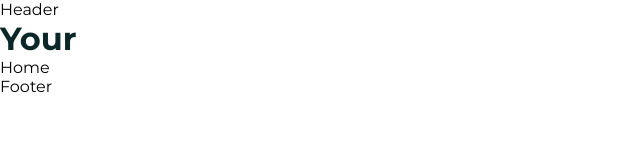
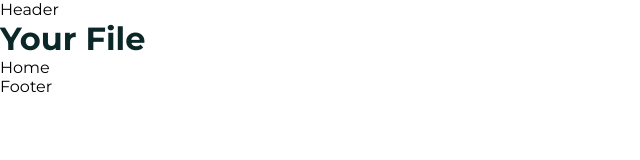
Before and after one commit to Adi-283/VentureVista, a React (Create React App) app: page /home in a window 1280 px wide. Shown: the top 160 px of the page, without its empty margins (0-640 px from the left). Built offline with nearby package versions, Linux system fonts and the light colour scheme; a web font is replaced by a local one.

Commit message:
Added Header in Home File

```diff
--- a/src/pages/Home.jsx
+++ b/src/pages/Home.jsx
@@ -2,7 +2,7 @@ import React from "react";
 
 const Home = () => {
     return (
-        <div><h1>Your</h1>Home</div>
+        <div><h1>Your File</h1>Home</div>
     )
 }
 
```
